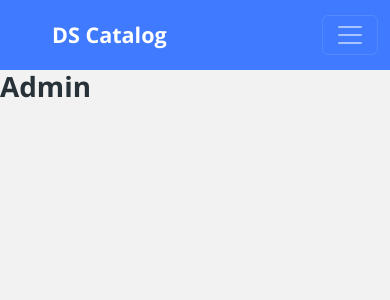
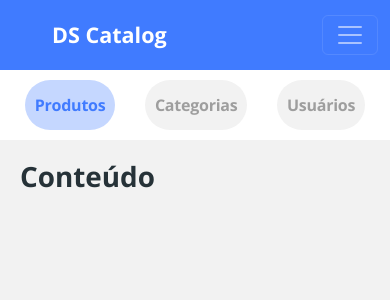
Before and after one commit to FrankDestro/DSCatalog-Bootcamp-3.0, a React (Create React App) app in the folder frontweb/: page /admin in a window 390 px wide. Shown: the top 300 px of the page. Built offline with nearby package versions, Linux system fonts and the light colour scheme.

Commit message:
admin navbar layout mobile

```diff
--- /dev/null
+++ b/frontweb/src/pages/Admin/Navbar/index.tsx
@@ -0,0 +1,21 @@
+import './styles.css';
+
+const Navbar = () => {
+  return (
+    <nav className="admin-nav-container">
+      <ul>
+        <li>
+          <a href="link" className='admin-nav-item active'> <p>Produtos</p></a>
+        </li>
+        <li>
+          <a href="link" className='admin-nav-item'><p>Categorias</p></a>
+        </li>
+        <li>
+          <a href="link" className='admin-nav-item'> <p>Usuários</p> </a>
+        </li>
+      </ul>
+    </nav>
+  );
+};
+
+export default Navbar;
--- /dev/null
+++ b/frontweb/src/pages/Admin/Navbar/styles.css
@@ -0,0 +1,36 @@
+ul {
+  display: flex;
+  justify-content: space-around;
+  list-style-type: none;
+  margin: 0;
+  padding: 0;
+}
+
+.admin-nav-container {
+  padding: 10px;
+  background-color: #fff;
+}
+
+.admin-nav-item {
+  display: flex;
+  justify-content: center;
+  align-items: center;
+  height: 50px;
+  background-color: #f2f2f2;
+  border-radius: 100px;
+  padding: 0 10px;
+  font-size: 16px;
+  font-weight: 700;
+  letter-spacing: -0.015em;
+  color: #9e9e9e;
+}
+
+.admin-nav-item.active {
+  background: rgba(64, 123, 255, 0.3);
+  color: #407BFF;
+
+}
+
+.admin-nav-item p {
+  margin-bottom: 0;
+}
--- a/frontweb/src/pages/Admin/index.tsx
+++ b/frontweb/src/pages/Admin/index.tsx
@@ -1,5 +1,16 @@
+import Navbar from "./Navbar";
+
+import './styles.css';
+
 const Admin = () => {
-  return <h1>Admin</h1>;
+  return (
+    <div className="admin-container">
+      <Navbar />
+      <div className="admin-content">
+        <h1> Conteúdo </h1>
+      </div>
+    </div>
+  );
 };
 
 export default Admin;
--- /dev/null
+++ b/frontweb/src/pages/Admin/styles.css
@@ -0,0 +1,17 @@
+.admin-container {
+  display: flex;
+  flex-direction: column;
+}
+
+.admin-content {
+  padding: 20px;
+}
+
+@media (min-width: 1200px) {
+  .admin-container {
+    flex-direction: row;
+  }
+  .admin-content {
+   flex: 1;
+  }
+}
```
